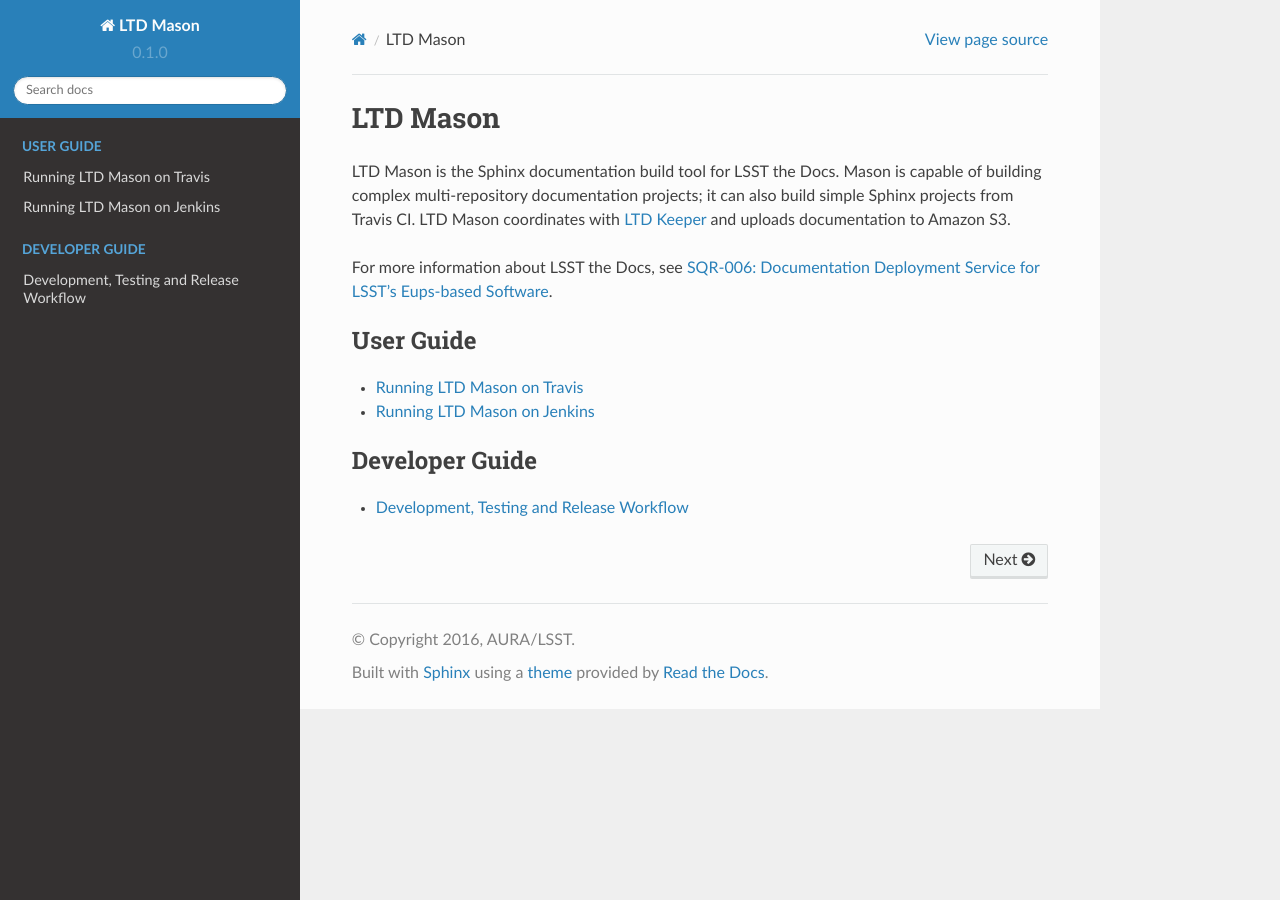
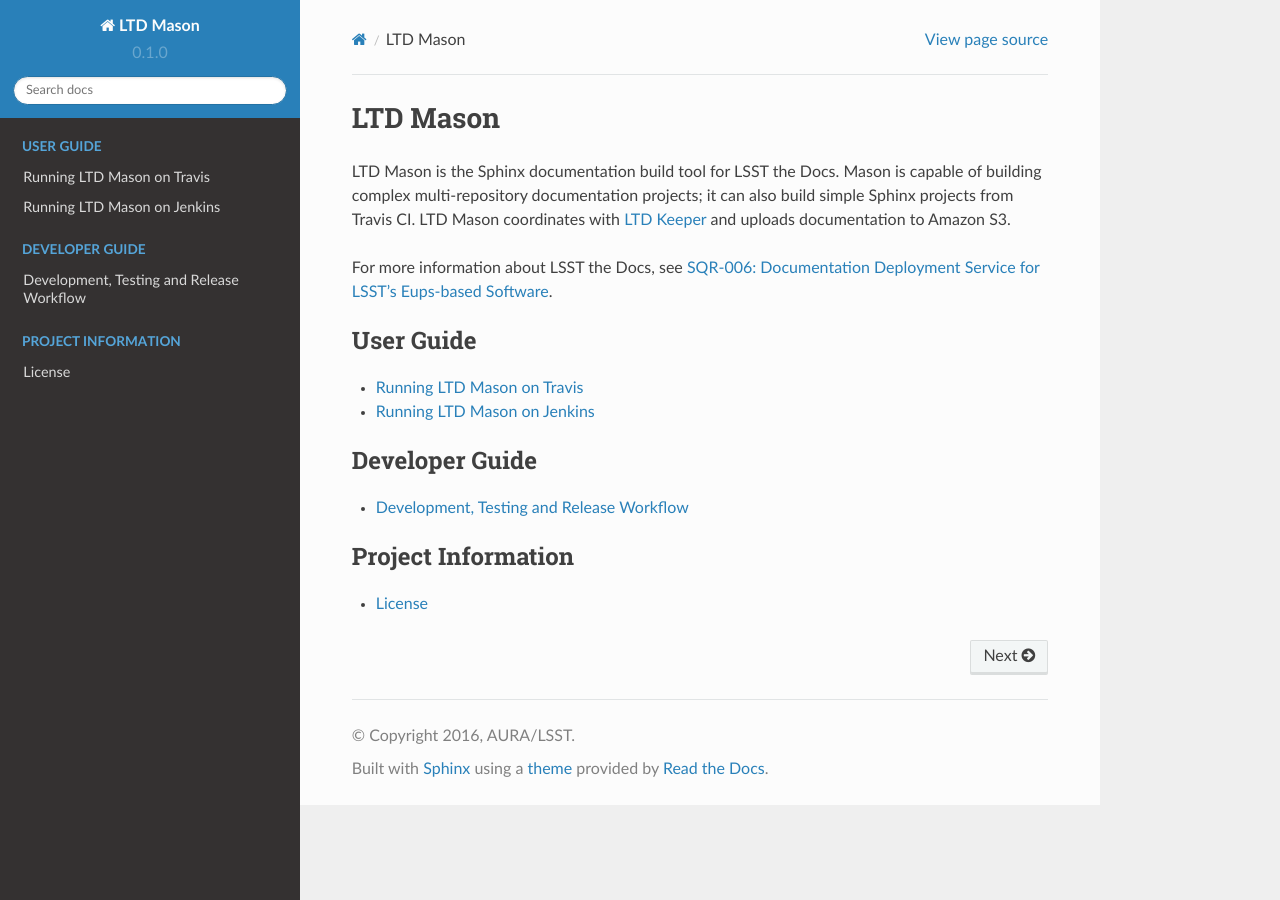
Before and after one commit to lsst-sqre/ltd-mason, a Sphinx documentation site: the page built from docs/index.rst, in a window 1280 px wide. Built offline with Sphinx 7.4.7 and the Read the Docs theme 2.0.0, drawn with Linux system fonts in a browser that asks for light colours.

Commit message:
Include license information in the Sphinx docs
- Include test from LICENSE file in the repo root

```diff
--- a/docs/index.rst
+++ b/docs/index.rst
@@ -22,3 +22,10 @@
    :name: part-dev
 
    dev-workflow
+
+.. toctree::
+   :maxdepth: 1
+   :caption: Project Information
+   :name: part-info
+
+   license
--- /dev/null
+++ b/docs/license.rst
@@ -0,0 +1,5 @@
+#######
+License
+#######
+
+.. include:: ../LICENSE
```
